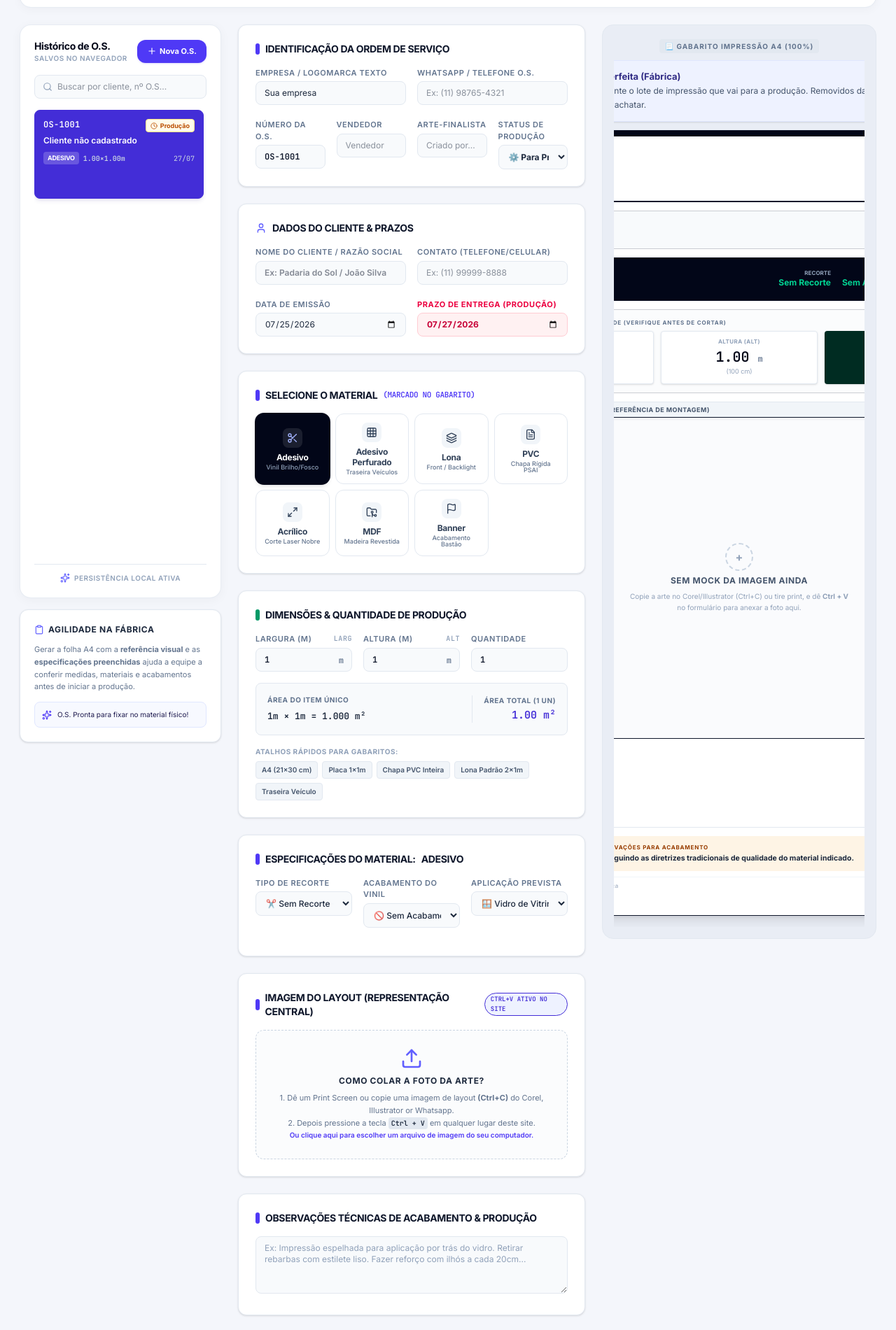
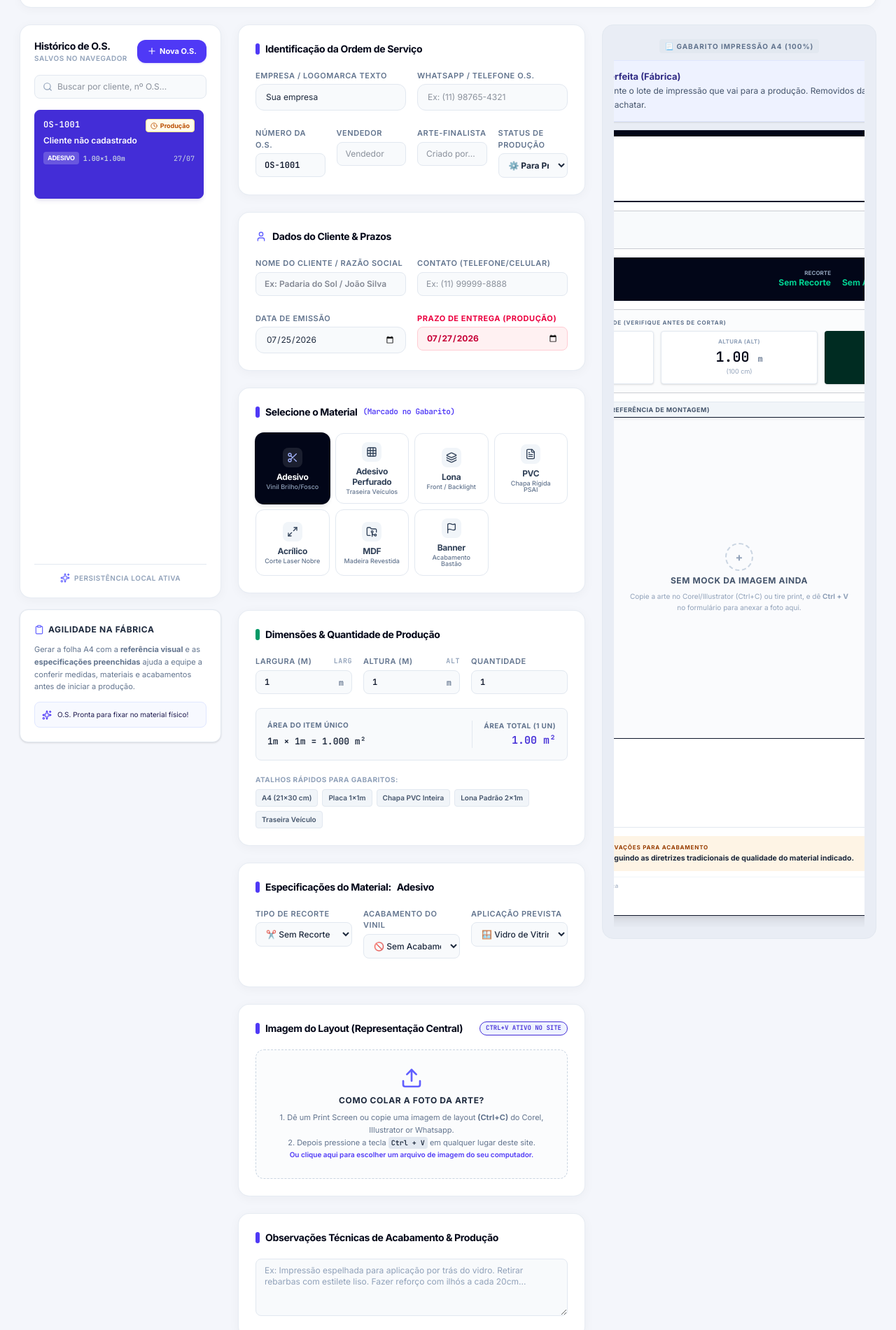
Before and after one commit to polar4851/geradordeos, a React (Vite) app: page / in a window 1280 px wide. Shown: the part 380-2281 px from the top of the page at 70% size. Built offline with nearby package versions, Linux system fonts and the light colour scheme.

Commit message:
Polish form cards and input styling

```diff
--- a/src/components/OSForm.tsx
+++ b/src/components/OSForm.tsx
@@ -126,8 +126,8 @@ export default function OSForm({ activeOS, onChange }: OSFormProps) {
   return (
     <div className="space-y-6">
       {/* 1. ADMIN & COMPANY METADATA */}
-      <div className="bg-white p-6 rounded-xl border border-slate-200 shadow-sm space-y-4">
-        <h3 className="text-sm font-bold text-slate-900 uppercase tracking-tight flex items-center gap-2">
+      <div className="bg-white p-5 md:p-6 rounded-2xl border border-slate-200/80 shadow-[0_3px_16px_rgba(15,23,42,0.04)] space-y-5">
+        <h3 className="text-sm font-extrabold text-slate-950 tracking-tight flex items-center gap-2">
           <span className="w-1.5 h-4 bg-indigo-600 rounded"></span>
           Identificação da Ordem de Serviço
         </h3>
@@ -139,7 +139,7 @@ export default function OSForm({ activeOS, onChange }: OSFormProps) {
               type="text"
               value={activeOS.companyName}
               onChange={(e) => updateField('companyName', e.target.value)}
-              className="w-full text-xs bg-slate-50 hover:bg-slate-100/50 border border-slate-200 focus:border-indigo-500 rounded-lg px-3 py-2 text-slate-800 transition focus:outline-none focus:ring-1 focus:ring-indigo-500"
+              className="w-full text-xs bg-slate-50 hover:bg-slate-100/50 border border-slate-200 focus:border-indigo-500 rounded-xl px-3.5 py-2.5 text-slate-800 transition focus:outline-none focus:ring-2 focus:ring-indigo-500/20"
               placeholder="Ex: Alfa Comunicação Visual"
             />
           </div>
@@ -149,7 +149,7 @@ export default function OSForm({ activeOS, onChange }: OSFormProps) {
               type="text"
               value={activeOS.companyPhone || ''}
               onChange={(e) => updateField('companyPhone', e.target.value)}
-              className="w-full text-xs bg-slate-50 hover:bg-slate-100/50 border border-slate-200 focus:border-indigo-500 rounded-lg px-3 py-2 text-slate-800 transition focus:outline-none focus:ring-1 focus:ring-indigo-500"
+              className="w-full text-xs bg-slate-50 hover:bg-slate-100/50 border border-slate-200 focus:border-indigo-500 rounded-xl px-3.5 py-2.5 text-slate-800 transition focus:outline-none focus:ring-2 focus:ring-indigo-500/20"
               placeholder="Ex: (11) 98765-4321"
             />
           </div>
@@ -201,8 +201,8 @@ export default function OSForm({ activeOS, onChange }: OSFormProps) {
       </div>
 
       {/* 2. CLIENT DATA */}
-      <div className="bg-white p-6 rounded-xl border border-slate-200 shadow-sm space-y-4">
-        <h3 className="text-sm font-bold text-slate-900 uppercase tracking-tight flex items-center gap-2">
+      <div className="bg-white p-5 md:p-6 rounded-2xl border border-slate-200/80 shadow-[0_3px_16px_rgba(15,23,42,0.04)] space-y-5">
+        <h3 className="text-sm font-extrabold text-slate-950 tracking-tight flex items-center gap-2">
           <User className="w-4 h-4 text-indigo-500" />
           Dados do Cliente & Prazos
         </h3>
@@ -237,7 +237,7 @@ export default function OSForm({ activeOS, onChange }: OSFormProps) {
               type="date"
               value={activeOS.dataEmissao}
               onChange={(e) => updateField('dataEmissao', e.target.value)}
-              className="w-full text-xs bg-slate-50 hover:bg-slate-100/50 border border-slate-200 focus:border-indigo-500 rounded-lg px-3 py-2 text-slate-800 transition focus:outline-none focus:ring-1 focus:ring-indigo-500"
+              className="w-full text-xs bg-slate-50 hover:bg-slate-100/50 border border-slate-200 focus:border-indigo-500 rounded-xl px-3.5 py-2.5 text-slate-800 transition focus:outline-none focus:ring-2 focus:ring-indigo-500/20"
             />
           </div>
           <div>
@@ -253,9 +253,9 @@ export default function OSForm({ activeOS, onChange }: OSFormProps) {
       </div>
 
       {/* 3. MATERIAL SELECTION */}
-      <div className="bg-white p-6 rounded-xl border border-slate-200 shadow-sm space-y-4">
+      <div className="bg-white p-5 md:p-6 rounded-2xl border border-slate-200/80 shadow-[0_3px_16px_rgba(15,23,42,0.04)] space-y-5">
         <div className="flex justify-between items-center">
-          <h3 className="text-sm font-bold text-slate-900 uppercase tracking-tight flex items-center gap-2">
+          <h3 className="text-sm font-extrabold text-slate-950 tracking-tight flex items-center gap-2">
             <span className="w-1.5 h-4 bg-indigo-600 rounded"></span>
             Selecione o Material <span className="text-[11px] text-indigo-600 font-bold font-mono">(Marcado no Gabarito)</span>
           </h3>
@@ -287,8 +287,8 @@ export default function OSForm({ activeOS, onChange }: OSFormProps) {
       </div>
 
       {/* 4. MEASUREMENTS & DIMENSIONS */}
-      <div className="bg-white p-6 rounded-xl border border-slate-200 shadow-sm space-y-4">
-        <h3 className="text-sm font-bold text-slate-900 uppercase tracking-tight flex items-center gap-2">
+      <div className="bg-white p-5 md:p-6 rounded-2xl border border-slate-200/80 shadow-[0_3px_16px_rgba(15,23,42,0.04)] space-y-5">
+        <h3 className="text-sm font-extrabold text-slate-950 tracking-tight flex items-center gap-2">
           <span className="w-1.5 h-4 bg-emerald-600 rounded"></span>
           Dimensões & Quantidade de Produção
         </h3>
@@ -379,8 +379,8 @@ export default function OSForm({ activeOS, onChange }: OSFormProps) {
         </div>
       </div>
          {/* 5. MATERIAL SPECIFIC CONFIG (DYNAMIC FIELDS) */}
-      <div className="bg-white p-6 rounded-xl border border-slate-200 shadow-sm space-y-4">
-        <h3 className="text-sm font-bold text-slate-900 uppercase tracking-tight flex items-center gap-2">
+      <div className="bg-white p-5 md:p-6 rounded-2xl border border-slate-200/80 shadow-[0_3px_16px_rgba(15,23,42,0.04)] space-y-5">
+        <h3 className="text-sm font-extrabold text-slate-950 tracking-tight flex items-center gap-2">
           <span className="w-1.5 h-4 bg-indigo-600 rounded"></span>
           Especificações do Material: <span className="text-indigo-650 font-extrabold">{activeOS.material}</span>
         </h3>
@@ -523,9 +523,9 @@ export default function OSForm({ activeOS, onChange }: OSFormProps) {
       </div>
 
       {/* 6. UPLOAD / COLAR PRINT - CTRL+V */}
-      <div className="bg-white p-6 rounded-xl border border-slate-200 shadow-sm space-y-4">
+      <div className="bg-white p-5 md:p-6 rounded-2xl border border-slate-200/80 shadow-[0_3px_16px_rgba(15,23,42,0.04)] space-y-5">
         <div className="flex justify-between items-center">
-          <h3 className="text-sm font-bold text-slate-900 uppercase tracking-tight flex items-center gap-2">
+          <h3 className="text-sm font-extrabold text-slate-950 tracking-tight flex items-center gap-2">
             <span className="w-1.5 h-4 bg-indigo-600 rounded"></span>
             Imagem do Layout (Representação Central)
           </h3>
@@ -616,8 +616,8 @@ export default function OSForm({ activeOS, onChange }: OSFormProps) {
       </div>
 
       {/* 7. OBSERVATIONS */}
-      <div className="bg-white p-6 rounded-xl border border-slate-200 shadow-sm space-y-4">
-        <h3 className="text-sm font-bold text-slate-900 uppercase tracking-tight flex items-center gap-2">
+      <div className="bg-white p-5 md:p-6 rounded-2xl border border-slate-200/80 shadow-[0_3px_16px_rgba(15,23,42,0.04)] space-y-5">
+        <h3 className="text-sm font-extrabold text-slate-950 tracking-tight flex items-center gap-2">
           <span className="w-1.5 h-4 bg-indigo-600 rounded"></span>
           Observações Técnicas de Acabamento & Produção
         </h3>
```
